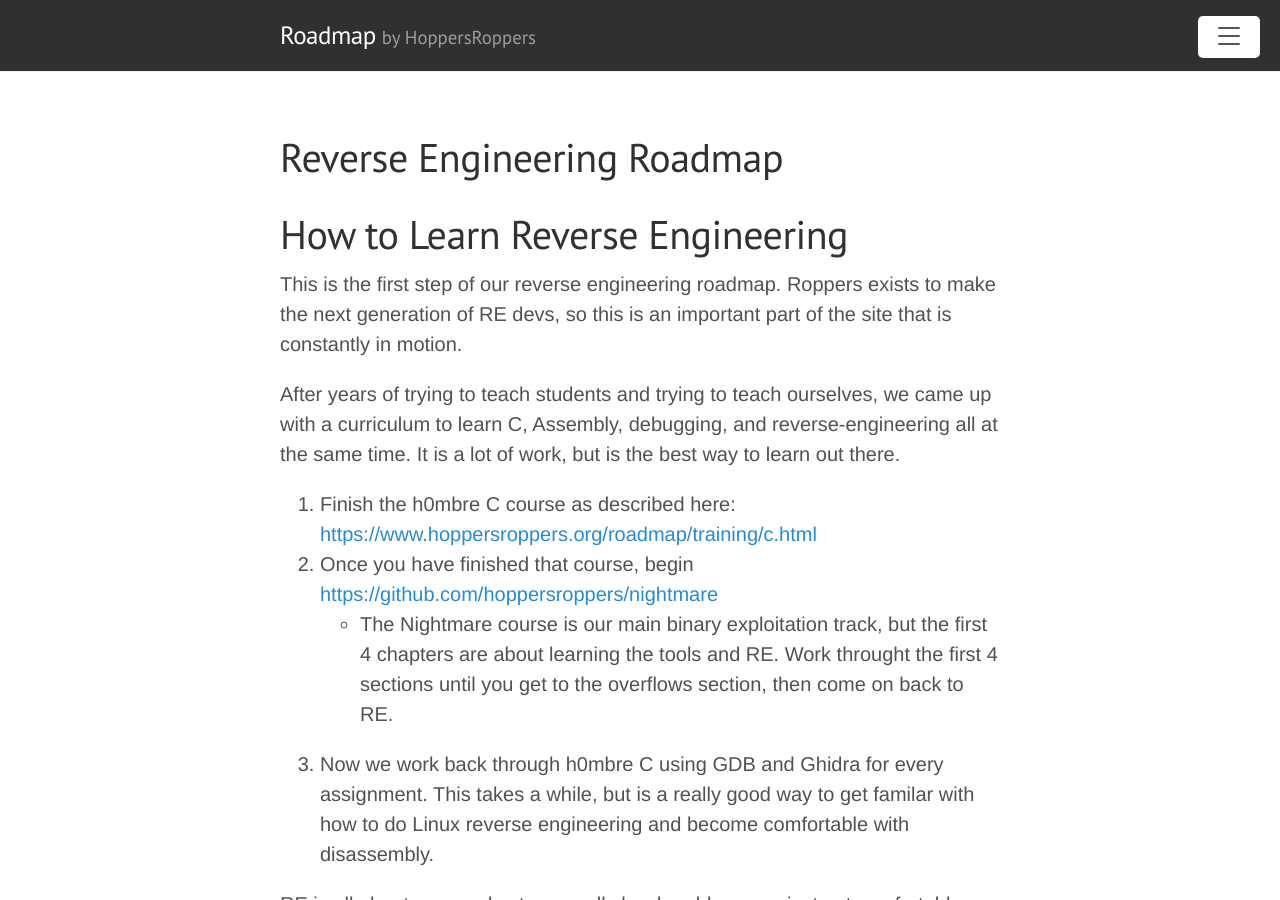
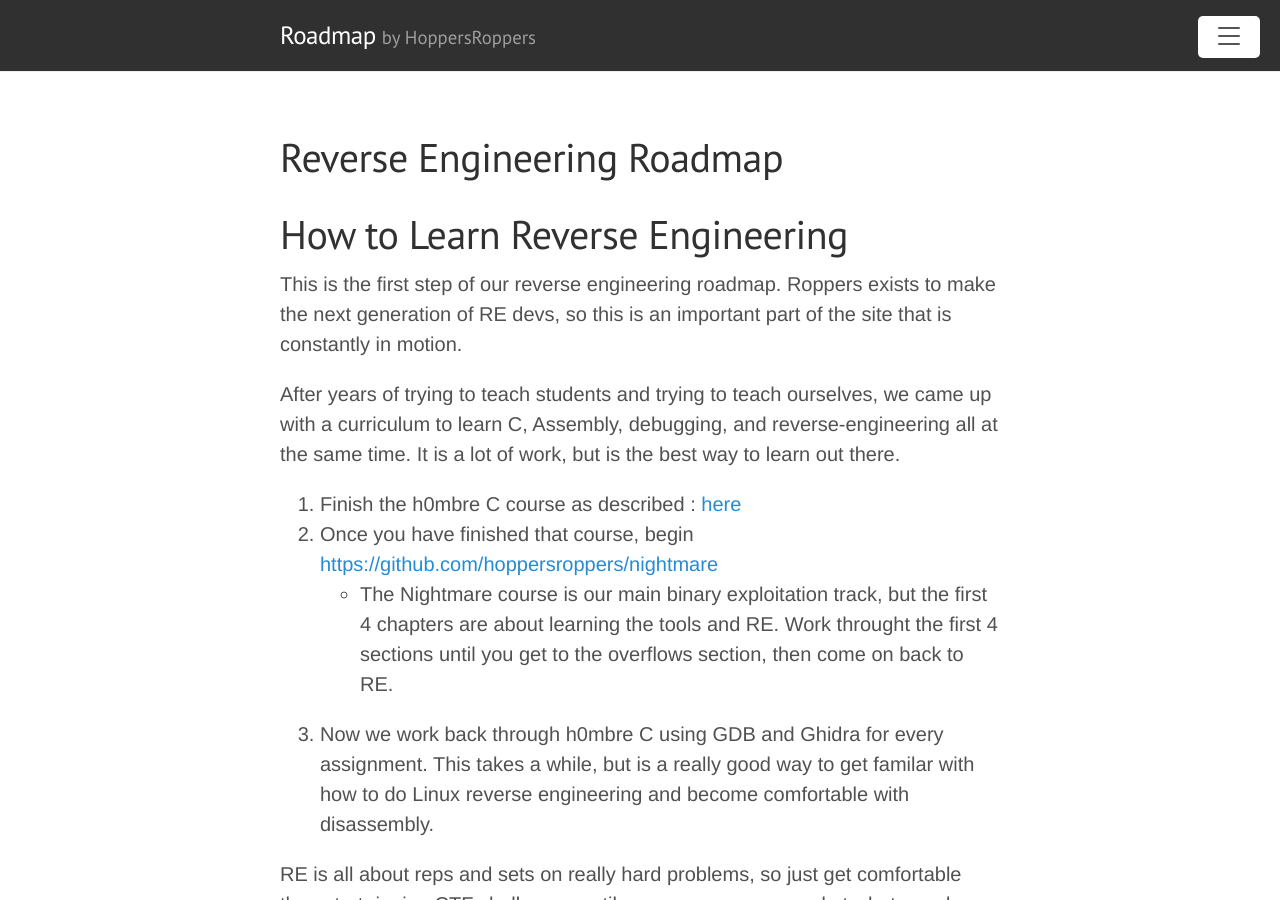
Before and after one commit to deveyNull/roppersroadmap.github.io, a Jekyll site: the page built from reverseengroadmap.md, in a window 1280 px wide and 900 px high. Built offline with Jekyll 4.4.1, drawn with Linux system fonts in a browser that asks for light colours; comment, search, counter and statistics services are not loaded; part of the change alters nothing that is shown.

Commit message:
Edit : Broken Links in reverseengg. roadmap

```diff
--- a/reverseengroadmap.md
+++ b/reverseengroadmap.md
@@ -10,7 +10,7 @@ This is the first step of our reverse engineering roadmap. Roppers exists to mak
 
 After years of trying to teach students and trying to teach ourselves, we came up with a curriculum to learn C, Assembly, debugging, and reverse-engineering all at the same time. It is a lot of work, but is the best way to learn out there.
 
-1. Finish the h0mbre C course as described here: <https://www.hoppersroppers.org/roadmap/training/c.html>
+1. Finish the h0mbre C course as described : [here](roadmap/C)
 2. Once you have finished that course, begin <https://github.com/hoppersroppers/nightmare>
    * The Nightmare course is our main binary exploitation track, but the first 4 chapters are about learning the tools and RE. Work throught the first 4 sections until you get to the overflows section, then come on back to RE.
 3. Now we work back through h0mbre C using GDB and Ghidra for every assignment. This takes a while, but is a really good way to get familar with how to do Linux reverse engineering and become comfortable with disassembly.
```
